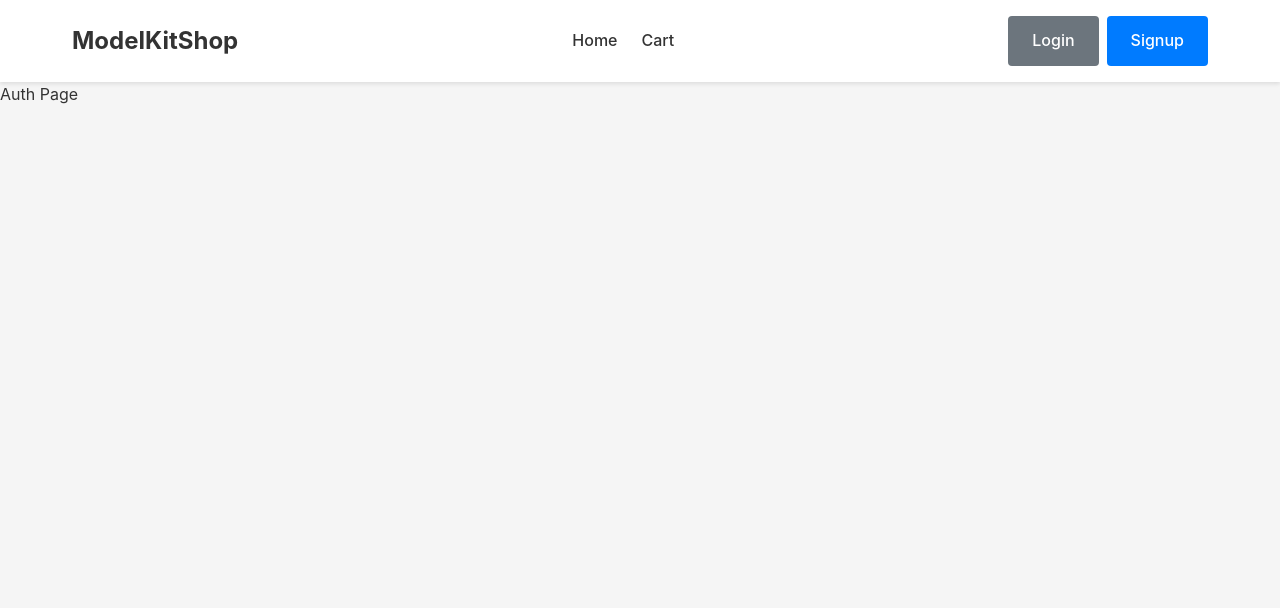
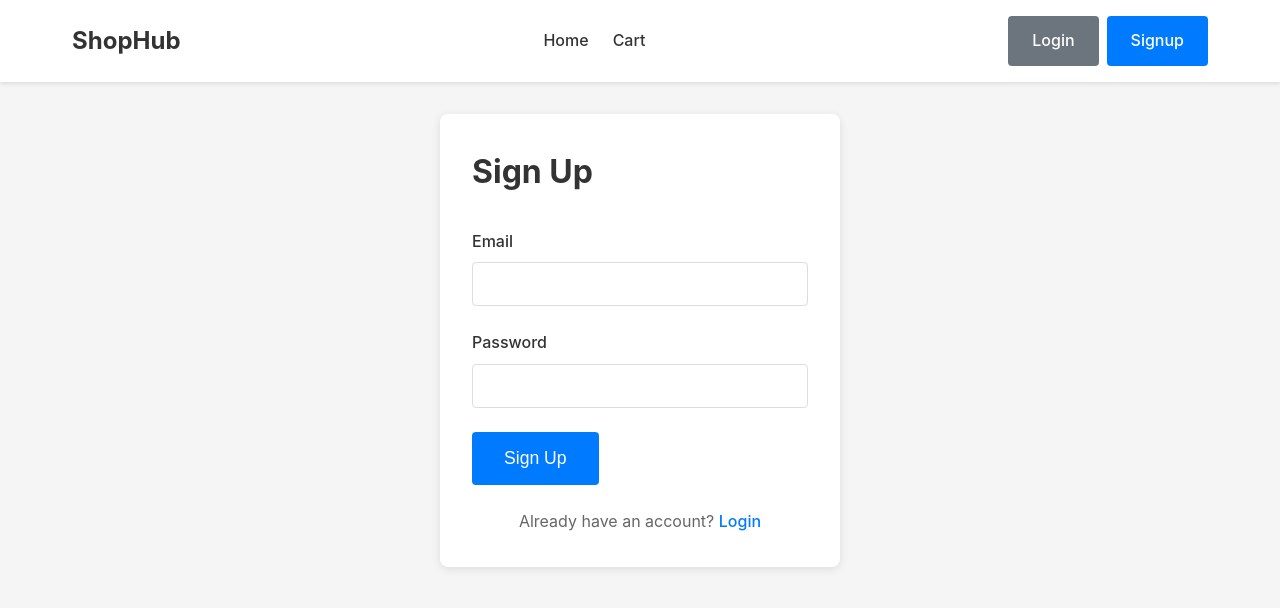
Before and after one commit to HoTuanKhai/basic-ecommerce-react-website, a React (Vite) app: page /auth in a window 1280 px wide. Shown: the top 608 px of the page. Built offline with nearby package versions, Linux system fonts and the light colour scheme.

Commit message:
Login Sign Up Logout

```diff
--- a/src/App.jsx
+++ b/src/App.jsx
@@ -5,10 +5,12 @@
 import Navbar from "./components/Navbar";
 
 import './App.css';
+import AuthProvider from './context/AuthContext';
 
 function App() {
 
   return (
+    <AuthProvider>
       <div className="app">
         <Navbar/>
         <Routes>
@@ -17,6 +19,7 @@
           <Route path="/checkout" element={<Checkout/>} />
         </Routes>
       </div>
+    </AuthProvider>
   )
 }
 
--- a/src/components/Navbar.jsx
+++ b/src/components/Navbar.jsx
@@ -1,11 +1,13 @@
 import { Link } from "react-router-dom";
+import { useAuth } from "../context/AuthContext";
 
-export default function Navbar(){
+export default function Navbar() {
+  const { user, logout } = useAuth();
   return (
     <nav className="navbar">
       <div className="navbar-container">
         <Link to="/" className="navbar-brand">
-                ModelKitShop
+          ShopHub
         </Link>
         <div className="navbar-links">
           <Link to="/" className="navbar-link">
@@ -15,8 +17,8 @@
             Cart
           </Link>
         </div>
-            <div>
         <div className="navbar-auth">
+          {!user ? (
             <div className="navbar-auth-links">
               <Link to="/auth" className="btn btn-secondary">
                 Login
@@ -25,9 +27,16 @@
                 Signup
               </Link>
             </div>
+          ) : (
+            <div className="navbar-user">
+              <span className="navbar-greeting">Hello, {user.email}</span>
+              <button className="btn btn-secondary" onClick={logout}>
+                Logout
+              </button>
             </div>
+          )}
         </div>
       </div>
     </nav>
-)
+  );
 }
--- /dev/null
+++ b/src/context/AuthContext.jsx
@@ -0,0 +1,61 @@
+import { createContext, useState, useContext } from "react";
+
+const AuthContext = createContext(null);
+
+export default function AuthProvider({ children }) {
+  const [user, setUser] = useState(
+    localStorage.getItem("currentUserEmail")
+      ? { email: localStorage.getItem("currentUserEmail") }
+      : null
+  );
+
+  function signUp(email, password) {
+    const users = JSON.parse(localStorage.getItem("users") || "[]");
+
+    if (users.find((u) => u.email === email)) {
+      return { success: false, error: "Email already exists" };
+    }
+    const newUser = { email, password };
+    users.push(newUser);
+    localStorage.setItem("users", JSON.stringify(users));
+    localStorage.setItem("currentUserEmail", email);
+
+    setUser({ email });
+
+    return { success: true };
+  }
+
+  function login(email, password) {
+    const users = JSON.parse(localStorage.getItem("users") || "[]");
+    const user = users.find(
+      (u) => u.email === email && u.password === password
+    );
+
+    if (!user) {
+      return { success: false, error: "Invalid email or password" };
+    }
+
+    localStorage.setItem("currentUserEmail", email);
+    setUser({ email });
+
+    return { success: true };
+  }
+
+  function logout() {
+    localStorage.removeItem("currentUserEmail");
+    setUser(null);
+  }
+
+  return (
+    <AuthContext.Provider value={{ signUp, user, logout, login }}>
+      {children}
+    </AuthContext.Provider>
+  );
+}
+
+// eslint-disable-next-line react-refresh/only-export-components
+export function useAuth() {
+  const context = useContext(AuthContext);
+
+  return context;
+}
--- a/src/pages/Auth.jsx
+++ b/src/pages/Auth.jsx
@@ -1,3 +1,111 @@
-export default function Auth(){
-    return <div>Auth Page</div>
+import { useState } from "react";
+import { useForm } from "react-hook-form";
+import { useAuth } from "../context/AuthContext";
+import { useNavigate } from "react-router-dom";
+
+export default function Auth() {
+  const [mode, setMode] = useState("signup");
+  const [error, setError] = useState(null);
+
+  const navigate = useNavigate();
+
+  const { signUp, login } = useAuth();
+
+  const {
+    register,
+    handleSubmit,
+    formState: { errors },
+  } = useForm();
+
+  function onSubmit(data) {
+    setError(null);
+    let result;
+    if (mode === "signup") {
+      result = signUp(data.email, data.password);
+    } else {
+      result = login(data.email, data.password);
+    }
+
+    if (result.success) {
+      navigate("/");
+    } else {
+      setError(result.error);
+    }
+  }
+
+  return (
+    <div className="page">
+      <div className="container">
+        <div className="auth-container">
+          <h1 className="page-title">
+            {mode === "signup" ? "Sign Up" : "Login"}
+          </h1>
+          <form className="auth-form" onSubmit={handleSubmit(onSubmit)}>
+            {error && <div className="error-message">{error}</div>}
+            <div className="form-group">
+              <label className="form-label" htmlFor="email">
+                Email
+              </label>
+              <input
+                className="form-input"
+                type="email"
+                id="email"
+                {...register("email", { required: "Email is required" })}
+              />
+              {errors.email && (
+                <span className="form-error">{errors.email.message}</span>
+              )}
+            </div>
+            <div className="form-group">
+              <label className="form-label" htmlFor="password">
+                Password
+              </label>
+              <input
+                {...register("password", {
+                  required: "Password is required",
+                  minLength: {
+                    value: 6,
+                    message: "Password must be at least 6 characters",
+                  },
+                  maxLength: {
+                    value: 12,
+                    message: "Password must be less than 12 characters",
+                  },
+                })}
+                className="form-input"
+                type="password"
+                id="password"
+              />
+              {errors.password && (
+                <span className="form-error">{errors.password.message}</span>
+              )}
+            </div>
+
+            <button type="submit" className="btn btn-primary btn-large">
+              {mode === "signup" ? "Sign Up" : "Login"}
+            </button>
+          </form>
+
+          <div className="auth-switch">
+            {mode === "signup" ? (
+              <p>
+                Already have an account?{" "}
+                <span className="auth-link" onClick={() => setMode("login")}>
+                  Login
+                </span>
+              </p>
+            ) : (
+              <p>
+                {" "}
+                Don't have an account?{" "}
+                <span className="auth-link" onClick={() => setMode("signup")}>
+                  Sign Up
+                </span>
+              </p>
+            )}
+          </div>
+        </div>
+      </div>
+    </div>
+  );
 }
```
Lines whose indentation alone changed are shown as unchanged.
